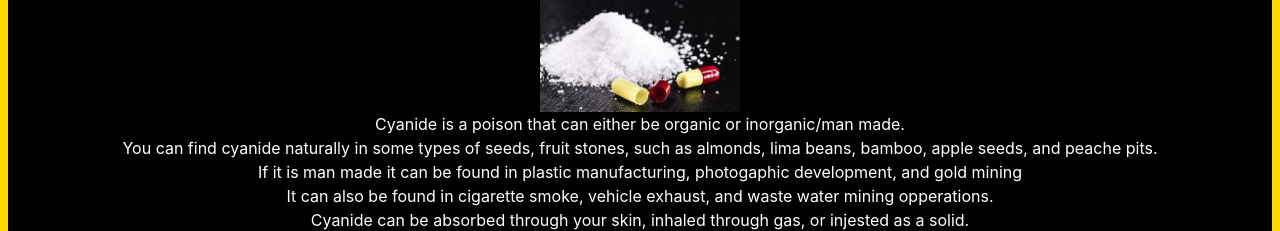
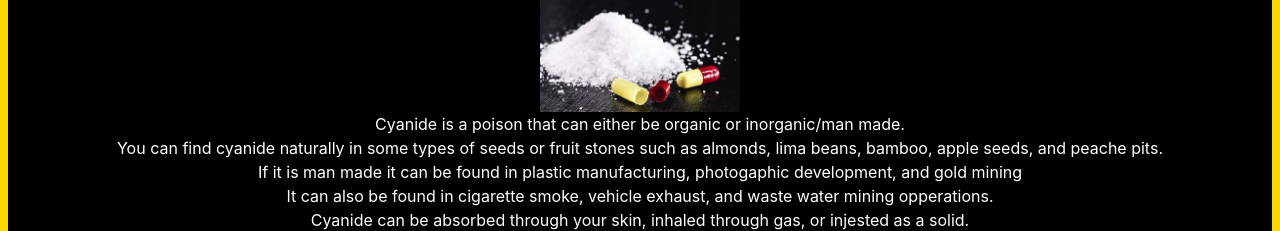
Before and after one commit to Alicatosita19/learn-your-poisons, a plain HTML site: page poisons/cyanide.html in a window 1280 px wide. Shown: the part 281-512 px from the top of the page. Drawn offline with nearby package versions, Linux system fonts and the light colour scheme.

Commit message:
Update cyanide.html

```diff
--- a/poisons/cyanide.html
+++ b/poisons/cyanide.html
@@ -19,7 +19,7 @@
 <br>
 <p1> Cyanide is a poison that can either be organic or inorganic/man made.</p1>
 <br>
-<p2> You can find cyanide naturally in some types of seeds, fruit stones, such as almonds, lima beans, bamboo, apple seeds, and peache pits.</p2>
+<p2> You can find cyanide naturally in some types of seeds or fruit stones such as almonds, lima beans, bamboo, apple seeds, and peache pits.</p2>
 <br>
 <p3>If it is man made it can be found in plastic manufacturing, photogaphic development, and gold mining</p3>
 <br>
```
